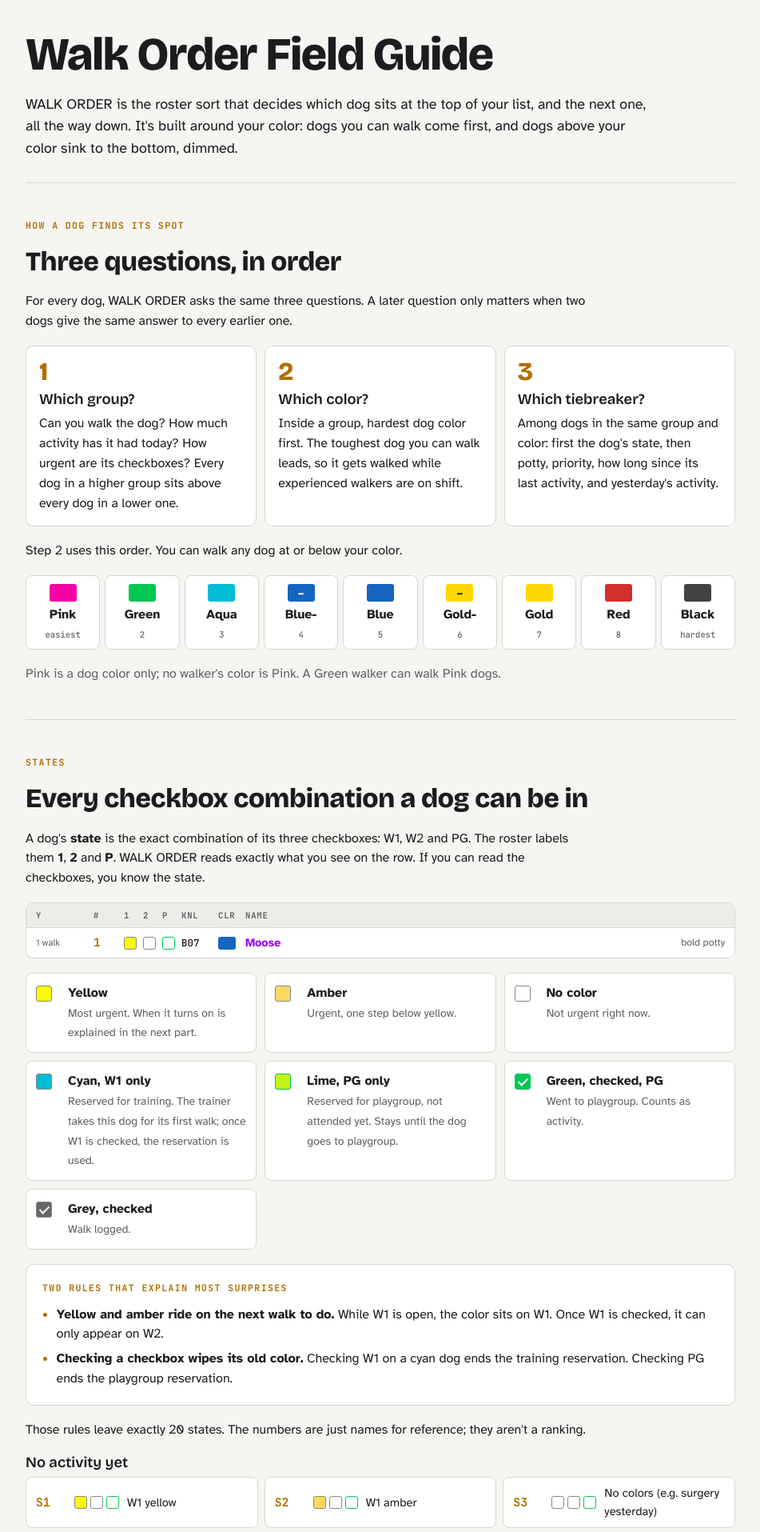
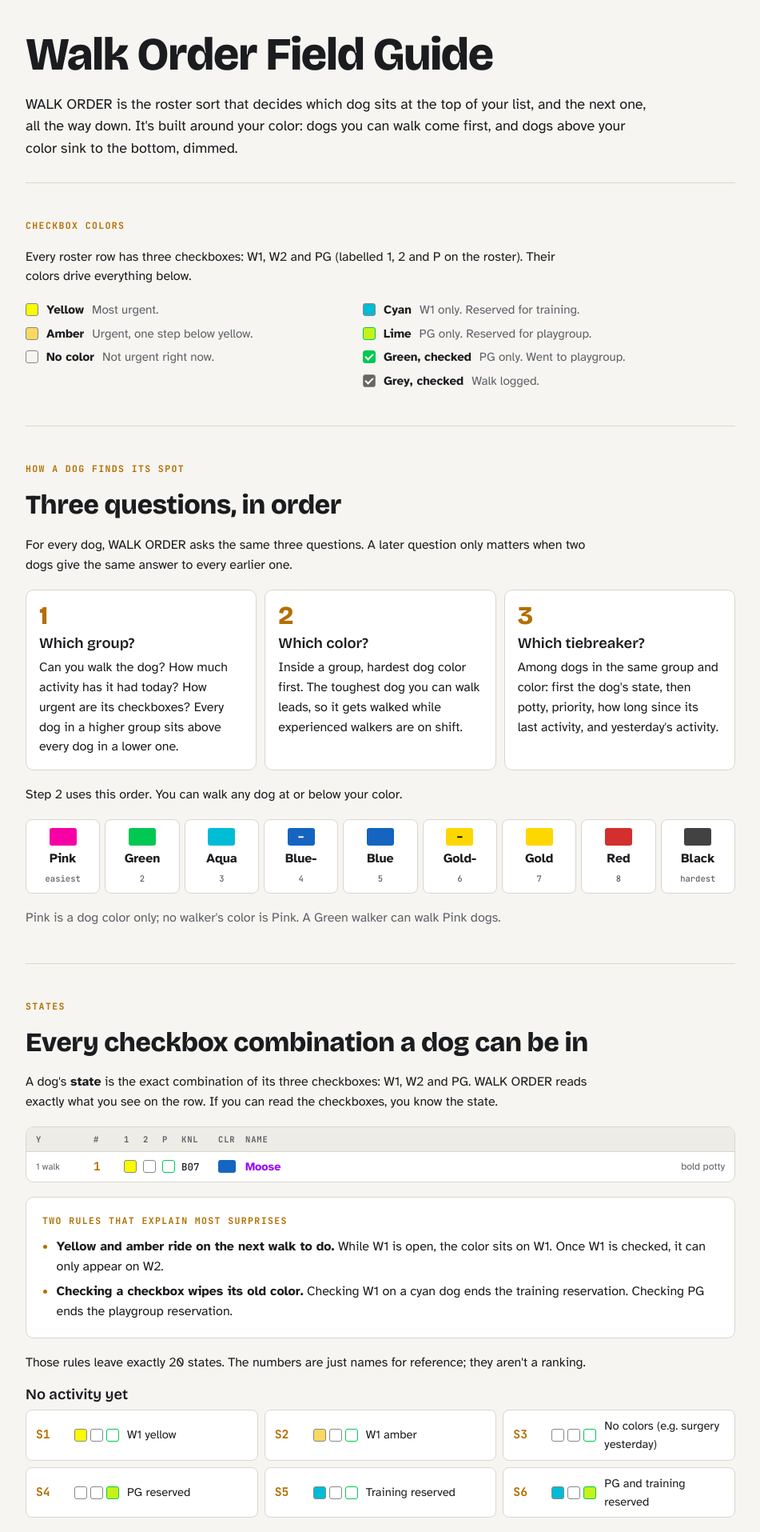
Before and after one commit to kirbsauce/dog-walker-assistant-docs, a Jekyll site: the page walk_order.html, which Jekyll copies as it is, in a window 1280 px wide. Shown: the top 1915 px of the page at 80% size, without its empty margins (164-1115 px from the left). Built offline with Jekyll 4.4.1, drawn with Linux system fonts in a browser that asks for light colours.

Commit message:
Lead the Walk Order guide with a compact checkbox color key
Move the checkbox color legend from the States section to the top of the
guide, as a one-line-per-color key rather than cards: urgency colors in
one column, reserved and checked in the other, stacking on phones.

Co-Authored-By: Claude Opus 5.5 <noreply@anthropic.com>
Claude-Session: https://claude.ai/code/session_01Gn98H5icQkvFvkCZpGcr4i

```diff
--- a/walk_order.html
+++ b/walk_order.html
@@ -187,6 +187,14 @@ header.top { padding-block: 36px 28px; display: grid; gap: 16px; }
   text-transform: uppercase; color: var(--accent);
 }
 
+/* ---------- checkbox key ---------- */
+.key { display: grid; gap: 6px 24px; grid-template-columns: minmax(0, 1fr); max-width: 820px; }
+.key ul { list-style: none; margin: 0; padding: 0; display: grid; gap: 6px; align-content: start; }
+@media (min-width: 700px) { .key { grid-template-columns: repeat(2, minmax(0, 1fr)); } }
+.key li { display: grid; grid-template-columns: 16px auto minmax(0, 1fr); gap: 10px; align-items: start; font-size: 0.95rem; }
+.key li .cb { margin-top: 3px; }
+.key li span { color: var(--muted); }
+
 /* ---------- states ---------- */
 .sband { display: grid; gap: 8px; }
 .states { display: grid; grid-template-columns: repeat(auto-fit, minmax(240px, 1fr)); gap: 8px; }
@@ -323,6 +331,25 @@ img { max-width: 100%; }
 </header>
 
 <!-- ============================================================ -->
+<section class="block" id="key">
+  <div class="eyebrow">Checkbox colors</div>
+  <p>Every roster row has three checkboxes: W1, W2 and PG (labelled 1, 2 and P on the roster). Their colors drive everything below.</p>
+  <div class="key">
+  <ul>
+    <li><i class="cb y"></i><b>Yellow</b><span>Most urgent.</span></li>
+    <li><i class="cb a"></i><b>Amber</b><span>Urgent, one step below yellow.</span></li>
+    <li><i class="cb"></i><b>No color</b><span>Not urgent right now.</span></li>
+  </ul>
+  <ul>
+    <li><i class="cb c"></i><b>Cyan</b><span>W1 only. Reserved for training.</span></li>
+    <li><i class="cb pr"></i><b>Lime</b><span>PG only. Reserved for playgroup.</span></li>
+    <li><i class="cb pd"></i><b>Green, checked</b><span>PG only. Went to playgroup.</span></li>
+    <li><i class="cb d"></i><b>Grey, checked</b><span>Walk logged.</span></li>
+  </ul>
+  </div>
+</section>
+
+<!-- ============================================================ -->
 <section class="block" id="questions">
   <div class="eyebrow">How a dog finds its spot</div>
   <h2>Three questions, in order</h2>
@@ -352,21 +379,11 @@ img { max-width: 100%; }
 <section class="block" id="states">
   <div class="eyebrow">States</div>
   <h2>Every checkbox combination a dog can be in</h2>
-  <p>A dog's <b>state</b> is the exact combination of its three checkboxes: W1, W2 and PG. The roster labels them <b>1</b>, <b>2</b> and <b>P</b>. WALK ORDER reads exactly what you see on the row. If you can read the checkboxes, you know the state.</p>
+  <p>A dog's <b>state</b> is the exact combination of its three checkboxes: W1, W2 and PG. WALK ORDER reads exactly what you see on the row. If you can read the checkboxes, you know the state.</p>
 
   <div class="roster" role="img" aria-label="Sample roster row with labelled columns">
     <div class="rrow head"><span>Y</span><span>#</span><span>1</span><span>2</span><span>P</span><span>KNL</span><span>CLR</span><span>Name</span><span></span></div>
     <div class="rrow"><span class="yd">1 walk</span><span class="rank">1</span><i class="cb y"></i><i class="cb"></i><i class="cb pg"></i><span class="kn">B07</span><span class="pill" style="--c:#1565c0">&nbsp;</span><span class="nm p2">Moose</span><span class="why">bold potty</span></div>
-  </div>
-
-  <div class="legend">
-    <div class="lg"><i class="cb y"></i><div><b>Yellow</b><span class="small">Most urgent. When it turns on is explained in the next part.</span></div></div>
-    <div class="lg"><i class="cb a"></i><div><b>Amber</b><span class="small">Urgent, one step below yellow.</span></div></div>
-    <div class="lg"><i class="cb"></i><div><b>No color</b><span class="small">Not urgent right now.</span></div></div>
-    <div class="lg"><i class="cb c"></i><div><b>Cyan, W1 only</b><span class="small">Reserved for training. The trainer takes this dog for its first walk; once W1 is checked, the reservation is used.</span></div></div>
-    <div class="lg"><i class="cb pr"></i><div><b>Lime, PG only</b><span class="small">Reserved for playgroup, not attended yet. Stays until the dog goes to playgroup.</span></div></div>
-    <div class="lg"><i class="cb pd"></i><div><b>Green, checked, PG</b><span class="small">Went to playgroup. Counts as activity.</span></div></div>
-    <div class="lg"><i class="cb d"></i><div><b>Grey, checked</b><span class="small">Walk logged.</span></div></div>
   </div>
 
   <div class="short">
```
